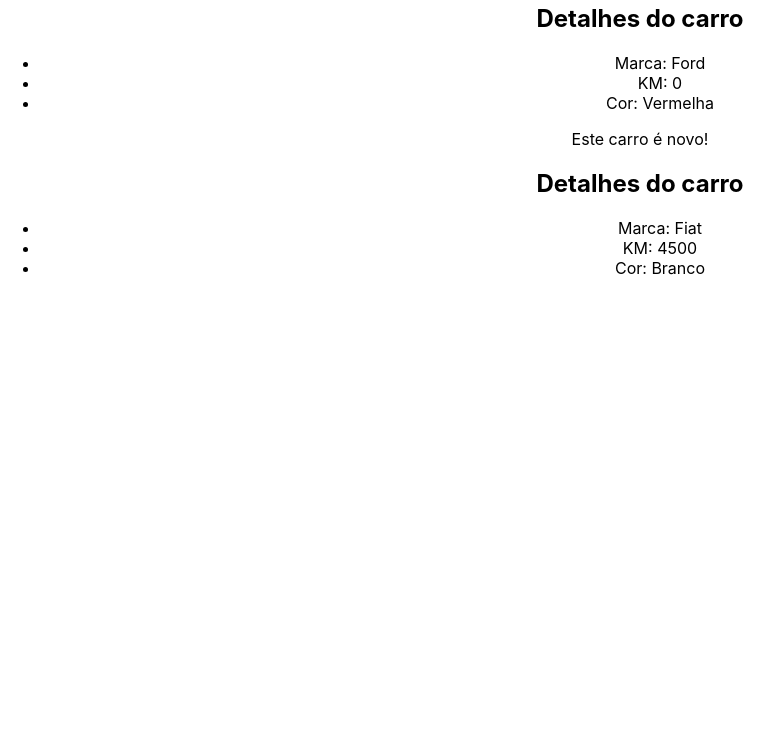
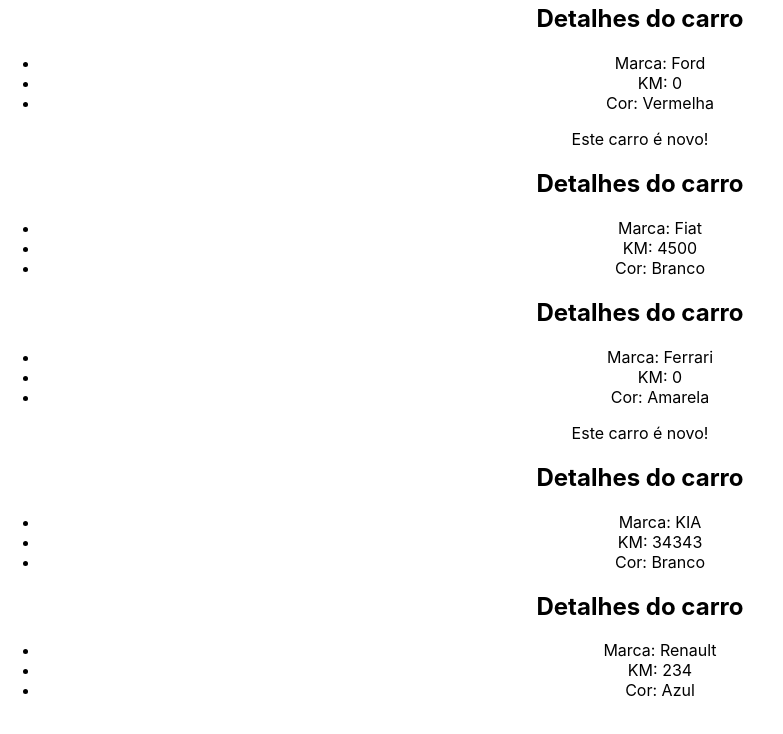
Before and after one commit to matheustsnts/curso-react, a React (Create React App) app in the folder aula03/desafio-01-producao/: page / in a window 1280 px wide. Shown: the part 1632-2366 px from the top of the page, without its empty margins (0-783 px from the left). Built offline with nearby package versions, Linux system fonts and the light colour scheme.

Commit message:
feat: renderização da lista de carros.

```diff
--- a/aula03/desafio-01-producao/src/App.js
+++ b/aula03/desafio-01-producao/src/App.js
@@ -11,7 +11,13 @@
 
 function App() {
   const name = "Joaquim";
-  const [userName] = useState("Maria")
+  const [userName] = useState("Maria");
+
+  const cars = [
+    {id: 1, brand: "Ferrari", color: "Amarela", newCar: true, km: 0},
+    {id: 2, brand: "KIA", color: "Branco", newCar: false, km: 34343},
+    {id: 3, brand: "Renault", color: "Azul", newCar: false, km: 234},
+  ];
 
   return (
     <div className="App">
@@ -32,6 +38,10 @@
         <CarDetails brand="VW" km={100000} color="Azul" newCar={false} />
         <CarDetails brand="Ford" km={0} color="Vermelha" newCar={true} />
         <CarDetails brand="Fiat" km={4500} color="Branco" newCar={false} />
+        {/* loop em array de objetos */}
+        {cars.map((car) => (
+          <CarDetails brand={car.brand} color={car.color} km={car.km} newCar={car.newCar} />
+        ))}
       </div>
     </div>
   );
```
